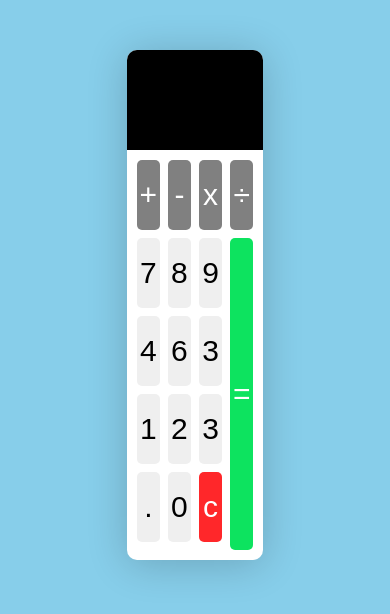
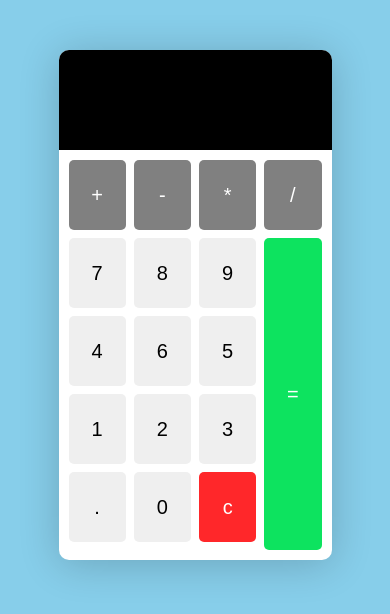
Before and after one commit to SAIL-05/Assignment-Joy, a plain HTML site: page calc.html in a window 390 px wide. Drawn offline with Linux system fonts and the light colour scheme.

Commit message:
calculator done with respondive ness

```diff
--- a/calc.css
+++ b/calc.css
@@ -48,6 +48,7 @@ button{
     font-size:30px;
     border: none;
     border-radius: 5px;
+    cursor: pointer;
 
 }
 .grey{
@@ -65,3 +66,32 @@ button{
      grid-column: 4;
 
 }
+
+@media only screen and (max-width: 768px){
+    .container{
+        width: 60%;
+
+    }
+    button{
+        font-size: 25px;
+    }
+    #screenDisplay{
+        font-size: 25px;
+    }
+}
+
+@media only screen and (max-width: 500px){
+    .container{
+        width: 70%;
+
+
+    }
+    button{
+        font-size: 20px;
+
+    }
+    #screenDisplay{
+        font-size: 20px;
+    }
+
+}
--- a/calc.html
+++ b/calc.html
@@ -11,32 +11,32 @@
         <input type="text" id="screenDisplay">
         <div id="calcBtns">
 
-            <button class="grey">+</button>
-            <button class=" grey" >-</button>
-            <button class=" grey">x</button>
-            <button class=" grey">÷</button>
+            <button class="grey" onclick="display('+')">+</button>
+            <button class=" grey" onclick="display('-')" >-</button>
+            <button class=" grey" onclick="display('*')">*</button>
+            <button class=" grey" onclick="display('/')">/</button>
 
 
-            <button>7</button>
-            <button>8</button>
-            <button>9</button>
-            <button class="green">=</button>
+            <button onclick="display('7')">7</button>
+            <button onclick="display('8')">8</button>
+            <button onclick="display('9')">9</button>
+            <button class="green" onclick="calculate()">=</button>
 
 
 
-            <button>4</button>
-            <button>6</button>
-            <button>3</button>
+            <button onclick="display('4')">4</button>
+            <button onclick="display('6')">6</button>
+            <button onclick="display('5')">5</button>
 
 
-            <button>1</button>
-            <button>2</button>
-            <button>3</button>
+            <button onclick="display('1')">1</button>
+            <button onclick="display('2')">2</button>
+            <button onclick="display('3')">3</button>
 
 
-            <button>.</button>
-            <button>0</button>
-            <button class="red">c</button>
+            <button onclick="display('.')">.</button>
+            <button onclick="display('0')">0</button>
+            <button class="red" onclick="clearScreen()">c</button>
 
     </div>
     <script src="./calc.js"></script>
--- a/calc.js
+++ b/calc.js
@@ -0,0 +1,13 @@
+const screenDisplay= document.getElementById("screenDisplay");
+
+function display (data){
+    screenDisplay.value += data;
+}
+
+function calculate(){
+    screenDisplay.value=eval(screenDisplay.value)
+}
+
+function clearScreen(){
+    screenDisplay.value="";
+}
```
